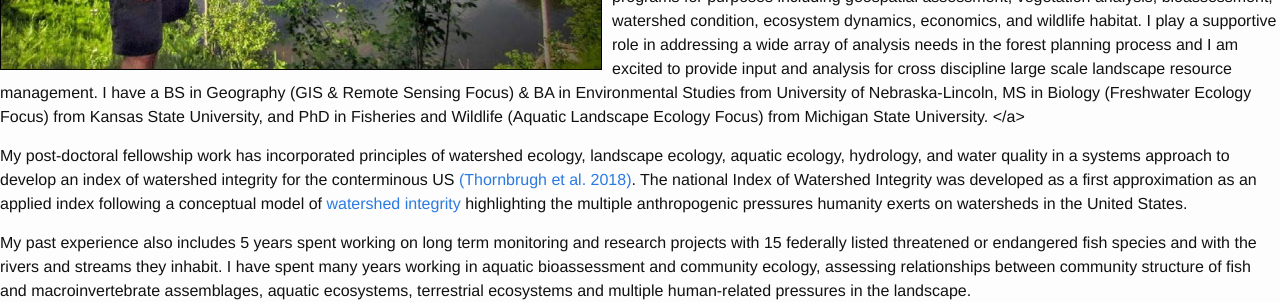
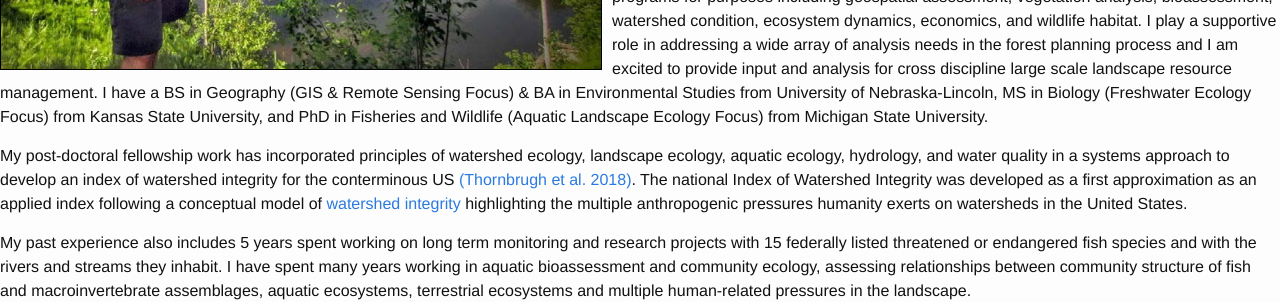
Before and after one commit to dthor/dthor.github.io, a Jekyll site: the page built from index.md, in a window 1280 px wide. Shown: the part 896-1198 px from the top of the page. Built offline with Jekyll 4.4.1, drawn with Linux system fonts in a browser that asks for light colours; nearby versions of some CDN libraries; some web fonts are replaced; some of the changed text lies outside the part shown.

Commit message:
update p
add a p

```diff
--- a/index.md
+++ b/index.md
@@ -11,7 +11,7 @@
 
 <p text-align:justify>I recently started a new position with the Forest Service as a Regional Analyst, Natural Resource Specialist with the Renewable Resources Unit in the <a href="https://www.fs.usda.gov/r9">Eastern Region, USDA's Forest Service</a> in June of 2019.</p>
 
-<p text-align:justify>I'm an ecologist that has been working in freshwater ecology and terrestrial ecology for 21 years. I worked as an Aquatic Ecologist with National Parks Service Inventory & Monitoring Network, <a href="https://www.nps.gov/im/ngpn/index.htm">Northern Great Plains Network (NGPN)</a> and as a Post-doctoral fellow in c/o Environmental Protection Agency Western Ecological Division. I was involved in assessing current status and long-term natural resource trends and modeled watershed conditions. I recently joined the USDA's Forest Service, Eastern Region, Renewable Resources staff as a Regional Analyst and I am involved in landscape level analysis efforts involving forest ecosystem datasets. I work in various analysis approaches, techniques, and software programs for purposes including geospatial assessment, vegetation analysis, bioassessment, watershed condition, ecosystem dynamics, economics, and wildlife habitat. I play a supportive role in addressing a wide array of analysis needs in the forest planning process and I am excited to provide input and analysis for cross discipline large scale landscape resource management. I have a BS in Geography (GIS & Remote Sensing Focus) & BA in Environmental Studies from University of Nebraska-Lincoln, MS in Biology (Freshwater Ecology Focus) from Kansas State University, and PhD in Fisheries and Wildlife (Aquatic Landscape Ecology Focus) from Michigan State University. </a>
+<p text-align:justify>I'm an ecologist that has been working in freshwater ecology and terrestrial ecology for 21 years. I worked as an Aquatic Ecologist with National Parks Service Inventory & Monitoring Network, <a href="https://www.nps.gov/im/ngpn/index.htm">Northern Great Plains Network (NGPN)</a> and as a Post-doctoral fellow in c/o Environmental Protection Agency Western Ecological Division. I was involved in assessing current status and long-term natural resource trends and modeled watershed conditions. I recently joined the USDA's Forest Service, Eastern Region, Renewable Resources staff as a Regional Analyst and I am involved in landscape level analysis efforts involving forest ecosystem datasets. I work in various analysis approaches, techniques, and software programs for purposes including geospatial assessment, vegetation analysis, bioassessment, watershed condition, ecosystem dynamics, economics, and wildlife habitat. I play a supportive role in addressing a wide array of analysis needs in the forest planning process and I am excited to provide input and analysis for cross discipline large scale landscape resource management. I have a BS in Geography (GIS & Remote Sensing Focus) & BA in Environmental Studies from University of Nebraska-Lincoln, MS in Biology (Freshwater Ecology Focus) from Kansas State University, and PhD in Fisheries and Wildlife (Aquatic Landscape Ecology Focus) from Michigan State University. </p>
 
 <p text-align:justify>My post-doctoral fellowship work has incorporated principles of watershed ecology, landscape ecology, aquatic ecology, hydrology, and water quality in a systems approach to develop an index of watershed integrity for the conterminous US <a href="https://doi.org/10.1016/j.ecolind.2017.10.070">(Thornbrugh et al. 2018)</a>. The national Index of Watershed Integrity was developed as a first approximation as an applied index following a conceptual model of <a href="http://onlinelibrary.wiley.com/doi/10.1002/rra.2978/full/">watershed integrity</a> highlighting the multiple anthropogenic pressures humanity exerts on watersheds in the United States. </p>
 
```
